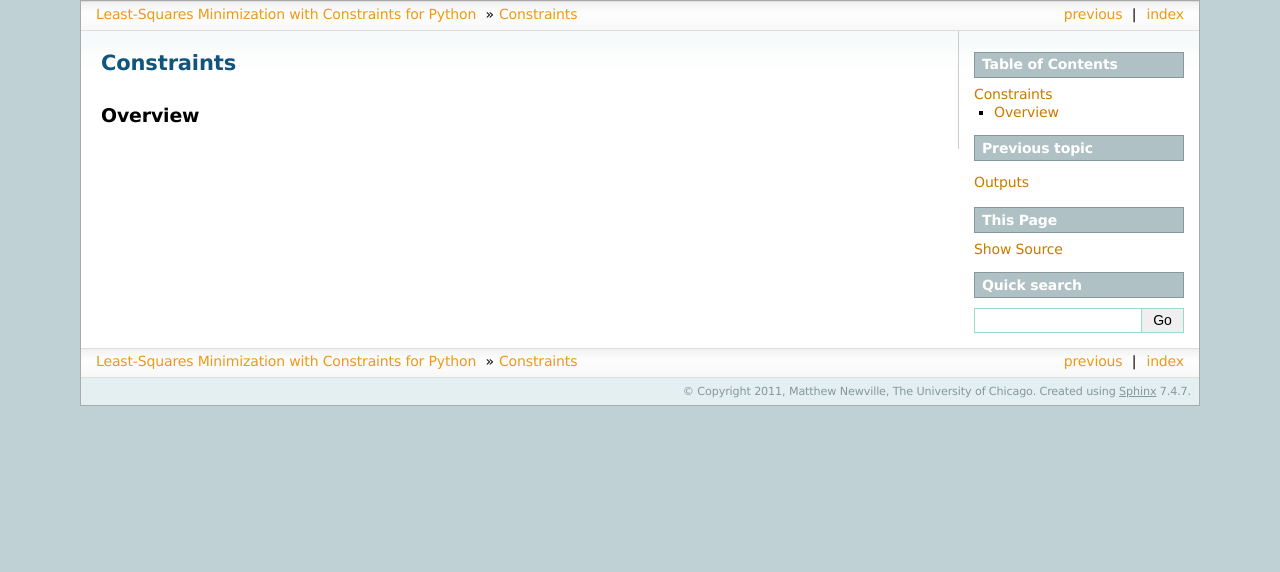
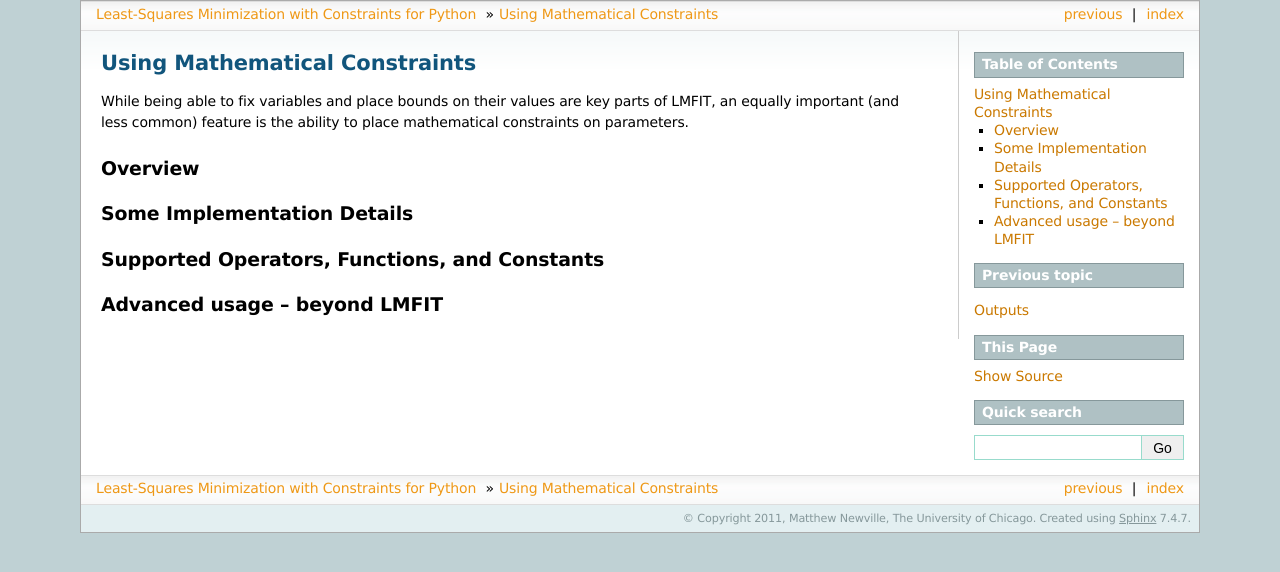
Before and after one commit to lmfit/lmfit-py, a Sphinx documentation site: the page built from doc/constraints.rst, in a window 1280 px wide. Shown: the top 572 px of the page. Built offline with Sphinx 7.4.7, drawn with Linux system fonts in a browser that asks for light colours; formulas are drawn with MathJax 3; the version number is read from the project's files by our own code.

Commit message:
more doc changes

```diff
--- a/doc/constraints.rst
+++ b/doc/constraints.rst
@@ -1,6 +1,25 @@
-=========================
-Constraints
-=========================
+=================================
+Using Mathematical Constraints
+=================================
+
+.. _math-constraints-label:
+
+While being able to fix variables and place bounds on their values are key
+parts of LMFIT, an equally important (and less common) feature is the
+ability to place mathematical constraints on parameters.
 
 Overview
 ===========
+
+
+
+
+Some Implementation Details
+================================
+
+
+Supported Operators, Functions, and Constants
+=================================================
+
+Advanced usage -- beyond LMFIT
+=================================
```
Also changed, not shown: doc/simple.rst (+8 -0 lines).
